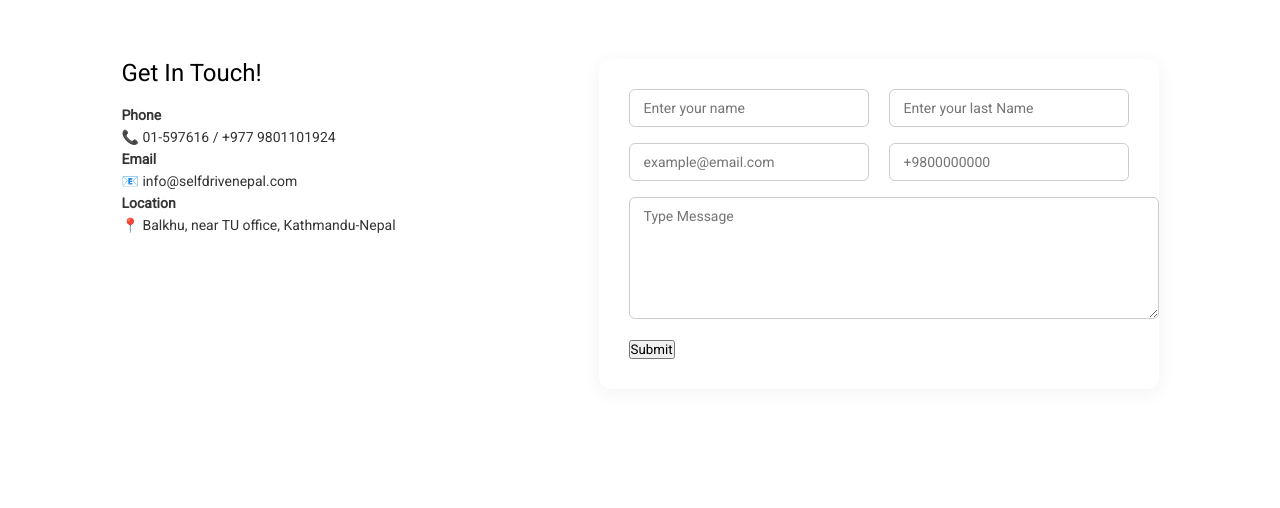
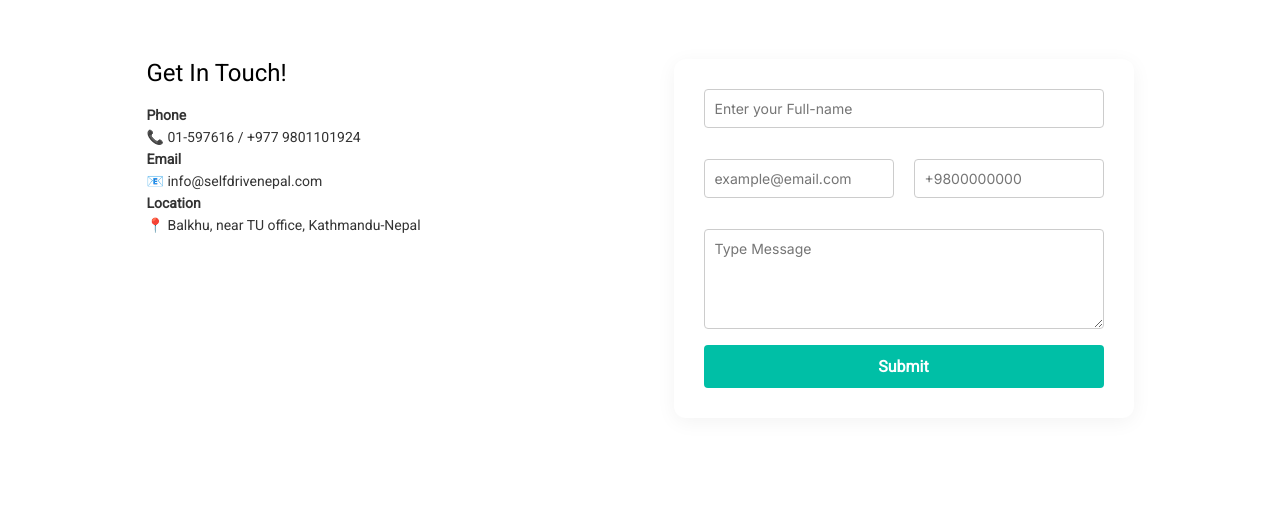
Before and after one commit to rashmitamalla/online-vehicle-rental, a PHP site: page /User/Php/Contact.php in a window 1280 px wide. Shown: the part 292-800 px from the top of the page. Run offline with PHP 8.4, Linux system fonts and the light colour scheme; some web fonts are replaced.

Commit message:
my commit

```diff
--- a/User/Php/Book.php
+++ b/User/Php/Book.php
@@ -416,7 +416,7 @@ if (isset($_SESSION['username']) && isset($_GET['vehicle_id'])) {
         <input type="hidden" name="vehicle_number" value="<?php echo htmlspecialchars($row['vehicle_number']); ?>">
         <input type="hidden" name="username" value="<?php echo htmlspecialchars($_SESSION['username']); ?>">
         <input type="hidden" name="booking_token" value="<?php echo $token; ?>">
-        <input type="hidden" name="vehicle_id" value="<?php echo htmlspecialchars($vid); ?>">
+        <input type="hidden" name="vehicle_id" value="<?php echo htmlspecialchars($vehicle_id); ?>">
         <input type="text" name="fullname" id="fullname" placeholder="Full Name" required value="<?php echo htmlspecialchars($_SESSION['fullname'] ?? ''); ?>" pattern="[A-Z][a-z]+(?: [A-Z][a-z]+)*" title="Each name should start with a capital letter (e.g., John Doe)">
         <input type="email" name="email" placeholder="Email" required value="<?php echo htmlspecialchars($_SESSION['email'] ?? ''); ?>">
         <input type="tel" name="number" id="number" placeholder="Phone Number" required value="<?php echo htmlspecialchars($_SESSION['number'] ?? ''); ?>" pattern="^(97|98)\d{8}$" title="Phone number must start with '97' or '98' and be exactly 10 digits long">
--- a/User/Php/Contact.php
+++ b/User/Php/Contact.php
@@ -1,12 +1,52 @@
+<?php
+// Contact.php
+
+// Start session if needed
+if (session_status() === PHP_SESSION_NONE) {
+    session_start();
+}
+
+// Include your DB connection file - adjust path if needed
+include '../../Database/database.php';
+
+// Process form submission
+if ($_SERVER['REQUEST_METHOD'] === 'POST') {
+    // Sanitize and validate input data
+    $fullname = trim($_POST['fullname'] ?? '');
+    $email = trim($_POST['email'] ?? '');
+    $phone = trim($_POST['phone'] ?? '');
+    $message = trim($_POST['message'] ?? '');
+
+    // Basic validation
+    if (empty($fullname) || empty($email) || empty($phone) || empty($message)) {
+        $error = "Please fill all required fields.";
+    } elseif (!filter_var($email, FILTER_VALIDATE_EMAIL)) {
+        $error = "Invalid email format.";
+    } else {
+        // Prepare SQL statement to prevent SQL injection
+        $stmt = $conn->prepare("INSERT INTO contacts (fullname, phone, email, message, created_at) VALUES (?, ?, ?, ?, NOW())");
+        $stmt->bind_param("ssss", $fullname, $phone, $email, $message);
+
+        if ($stmt->execute()) {
+            // Redirect with success flag
+            header("Location: contact.php?success=1");
+            exit();
+        } else {
+            $error = "Database error: " . $stmt->error;
+        }
+    }
+}
+?>
+
 <!DOCTYPE html>
 <html lang="en">
 
 <head>
     <meta charset="UTF-8" />
-    <meta name="viewport" content="width=device-width, initial-scale=1.0" />
+    <meta name="viewport" content="width=device-width, initial-scale=1" />
     <title>Contact Us</title>
-    <link href="https://fonts.googleapis.com/css2?family=Inter:wght@400;600;700&display=swap" rel="stylesheet">
-    <link rel="stylesheet" href="../Css/style.css">
+    <link href="https://fonts.googleapis.com/css2?family=Inter:wght@400;600;700&display=swap" rel="stylesheet" />
+    <link rel="stylesheet" href="../Css/style.css" />
     <style>
         .header {
             background: url('https://images.unsplash.com/photo-1504215680853-026ed2a45def?fit=crop&w=1400&q=80') no-repeat center center/cover;
@@ -54,12 +94,74 @@
         .contact-info a:hover {
             color: #00bfa6;
         }
+
+        .form-container {
+            max-width: 400px;
+            width: 100%;
+        }
+
+        form {
+            display: flex;
+            flex-direction: column;
+        }
+
+        .form-group {
+            margin-bottom: 15px;
+        }
+
+        input,
+        textarea {
+            padding: 10px;
+            font-size: 14px;
+            border: 1px solid #ccc;
+            border-radius: 4px;
+            width: 100%;
+            box-sizing: border-box;
+            font-family: 'Inter', sans-serif;
+        }
+
+        textarea {
+            resize: vertical;
+            min-height: 100px;
+        }
+
+        .submit-button {
+            background-color: #00bfa6;
+            color: white;
+            border: none;
+            padding: 12px;
+            font-size: 16px;
+            cursor: pointer;
+            border-radius: 4px;
+            font-weight: 600;
+        }
+
+        .submit-button:hover {
+            background-color: #008f80;
+        }
+
+        .message {
+            margin-bottom: 20px;
+            padding: 12px;
+            border-radius: 4px;
+        }
+
+        .error {
+            background-color: #f8d7da;
+            color: #842029;
+        }
+
+        .success {
+            background-color: #d1e7dd;
+            color: #0f5132;
+        }
     </style>
 </head>
 
 <body>
 
     <?php include 'Header.php'; ?>
+
     <div class="header">
         <h1>CONTACT US</h1>
         <p>Our Ride, One Call Away – Seamless Rentals, Endless Adventures</p>
@@ -71,27 +173,32 @@
             <p><strong>Phone</strong></p>
             <p>📞 01-597616 / +977 9801101924</p>
 
-
-
             <p><strong>Email</strong></p>
             <p>📧 <a href="mailto:info@selfdrivenepal.com">info@selfdrivenepal.com</a></p>
 
             <p><strong>Location</strong></p>
             <p>📍 Balkhu, near TU office, Kathmandu-Nepal</p>
-
         </div>
 
         <div class="form-container">
-            <form>
+            <?php if (!empty($error)) : ?>
+                <div class="message error"><?= htmlspecialchars($error) ?></div>
+            <?php elseif (isset($_GET['success'])) : ?>
+                <div class="message success">Thank you for contacting us! We will get back to you soon.</div>
+            <?php endif; ?>
+
+            <form method="POST" action="">
                 <div class="form-group">
-                    <input type="text" placeholder="Enter your name" required>
-                    <input type="text" placeholder="Enter your last Name" required>
+                    <input type="text" name="fullname" placeholder="Enter your Full-name" required
+                        value="<?= htmlspecialchars($_POST['fullname'] ?? '') ?>">
                 </div>
                 <div class="form-group">
-                    <input type="email" placeholder="example@email.com" required>
-                    <input type="tel" placeholder="+9800000000" required>
+                    <input type="email" name="email" placeholder="example@email.com" required
+                        value="<?= htmlspecialchars($_POST['email'] ?? '') ?>">
+                    <input type="tel" name="phone" placeholder="+9800000000" required
+                        value="<?= htmlspecialchars($_POST['phone'] ?? '') ?>">
                 </div>
-                <textarea placeholder="Type Message" required></textarea>
+                <textarea name="message" placeholder="Type Message" required><?= htmlspecialchars($_POST['message'] ?? '') ?></textarea>
 
                 <button class="submit-button" type="submit">Submit</button>
             </form>
--- a/User/Php/custom_error_log.txt
+++ b/User/Php/custom_error_log.txt
@@ -25,3 +25,7 @@ Current vehicle users:
 ========== Also Booked This [2025-06-30 08:58:27] ==========
 Current vehicle users:
 ❌ No users found who booked this vehicle.
+
+========== Also Booked This [2025-06-30 14:12:22] ==========
+Current vehicle users:
+❌ No users found who booked this vehicle.
```
Also changed, not shown: Dashboard/Php/display_inquiry.php (+22 -13 lines), 1 other file.
